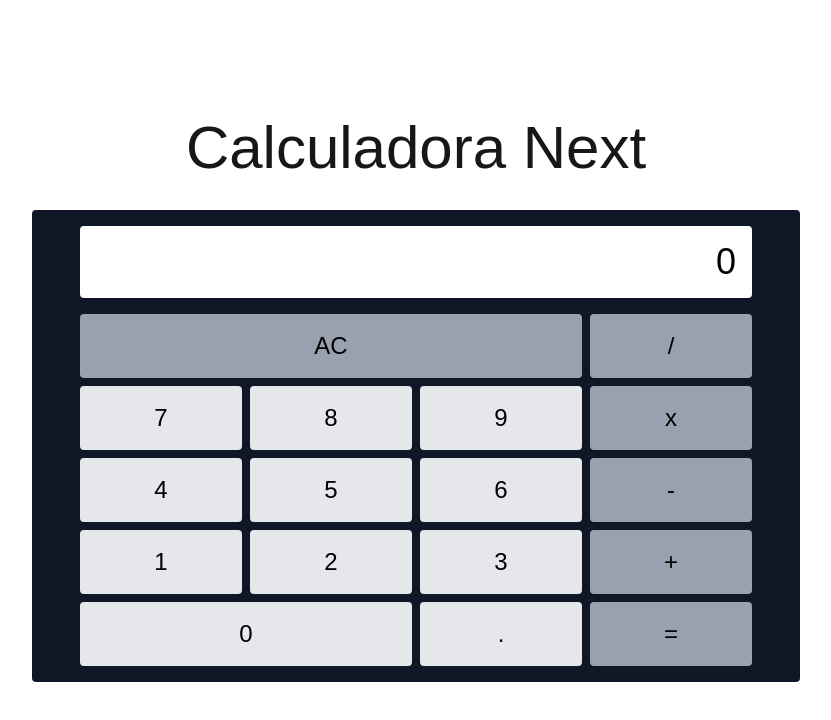
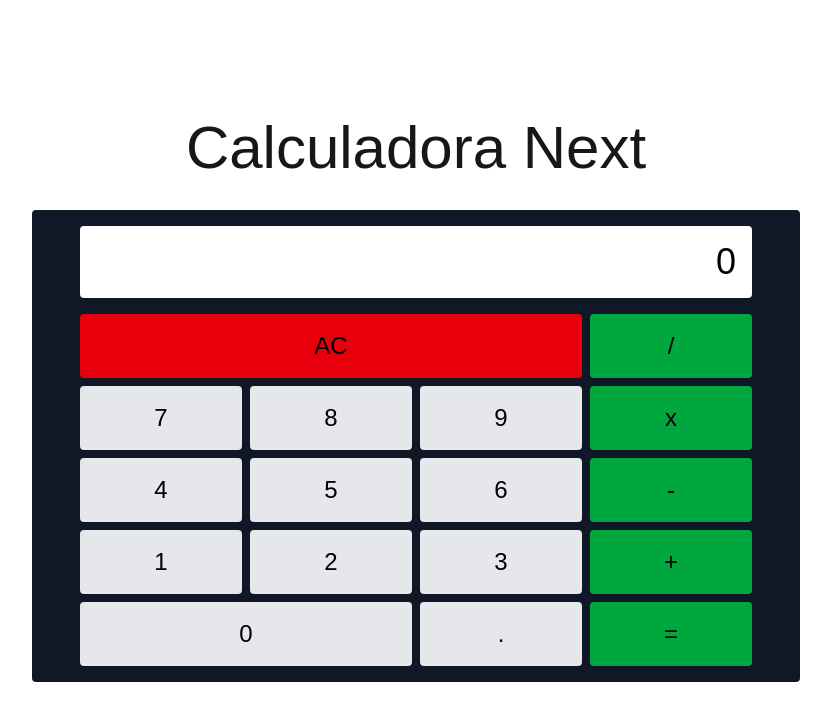
Before and after one commit to Dev-Gabriel-Silva/calculadora-next-js, a Next.js app: page / in a window 1280 px wide. Shown: the top 720 px of the page, without its empty margins (224-1055 px from the left). Built offline with nearby package versions, Linux system fonts and the light colour scheme.

Commit message:
style: atualizar cores dos botões da calculadora

```diff
--- a/app/page.js
+++ b/app/page.js
@@ -20,23 +20,23 @@ export default function Home() {
         <div
           className={`grid grid-cols-4 gap-2 m-4 w-2xl text-black`}
         >
-          <Button className={`col-span-3 bg-gray-400`}>AC</Button>
-          <Button className={`bg-gray-400`}>/</Button>
+          <Button className={`col-span-3 bg-red-600`}>AC</Button>
+          <Button className={`bg-green-600`}>/</Button>
           <Button>7</Button>
           <Button>8</Button>
           <Button>9</Button>
-          <Button className={`bg-gray-400`}>x</Button>
+          <Button className={`bg-green-600`}>x</Button>
           <Button>4</Button>
           <Button>5</Button>
           <Button>6</Button>
-          <Button className={`bg-gray-400`}>-</Button>
+          <Button className={`bg-green-600`}>-</Button>
           <Button>1</Button>
           <Button>2</Button>
           <Button>3</Button>
-          <Button className={`bg-gray-400`}>+</Button>
+          <Button className={`bg-green-600`}>+</Button>
           <Button className={`col-span-2`}>0</Button>
           <Button>.</Button>
-          <Button className={`bg-gray-400`}>=</Button>
+          <Button className={`bg-green-600`}>=</Button>
         </div>
       </section>
     </main>
```
